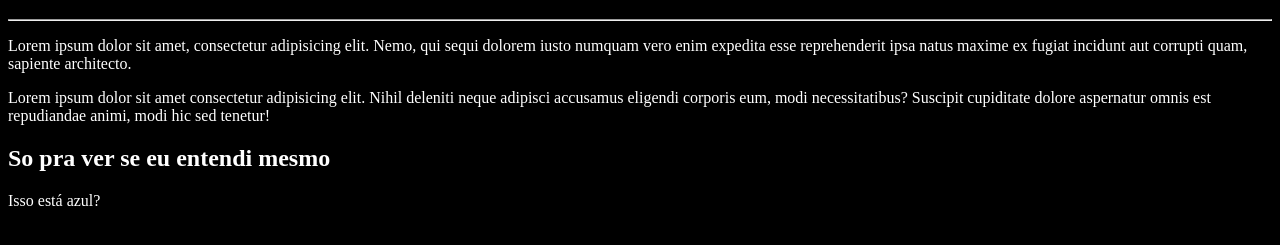
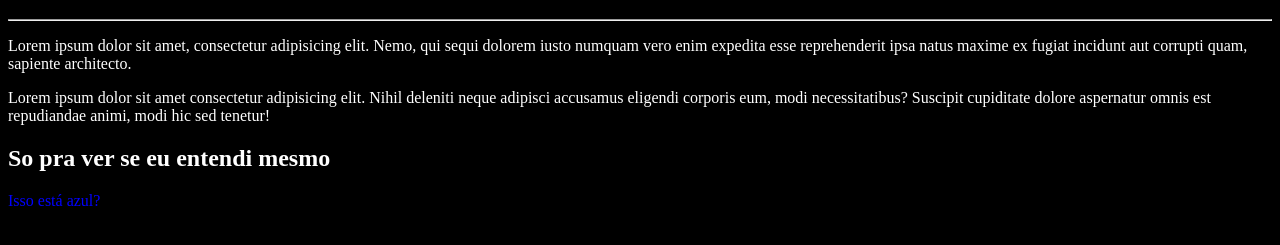
Before and after one commit to UlissesRFk/Ola-Mundo, a plain HTML site: page Site-exemplo/index.html in a window 1280 px wide. Shown: the part 61-306 px from the top of the page. Drawn offline with Linux system fonts and the light colour scheme.

Commit message:
Mudei o CSS(de novo)

```diff
--- a/Site-exemplo/css/style.css
+++ b/Site-exemplo/css/style.css
@@ -2,3 +2,7 @@ body{
     background-color: black;
     color: white;
 }
+
+.p{
+    color: blue;
+}
--- a/Site-exemplo/index.html
+++ b/Site-exemplo/index.html
@@ -13,6 +13,6 @@
     <p>Lorem ipsum dolor sit amet consectetur adipisicing elit. Nihil deleniti neque adipisci accusamus eligendi corporis eum, modi necessitatibus? Suscipit cupiditate dolore aspernatur omnis est repudiandae animi, modi hic sed tenetur!</p>
 
     <h2>So pra ver se eu entendi mesmo</h2>
-    <p>Isso está azul?</p>
+    <p class="p">Isso está azul?</p>
 </body>
 </html>
```
